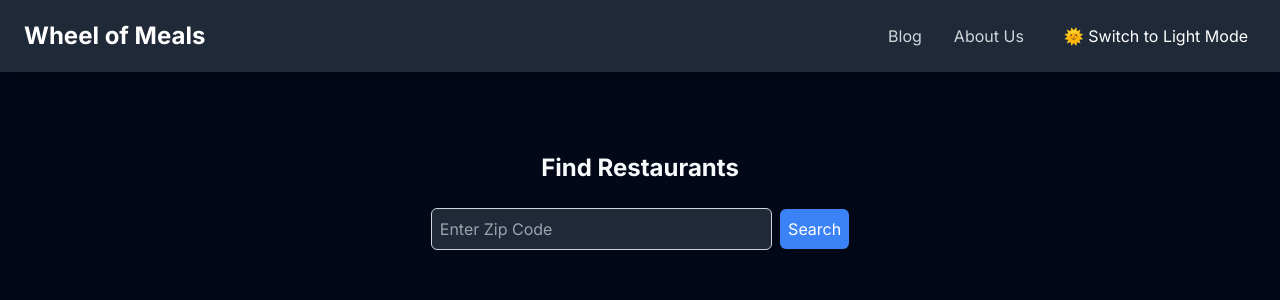
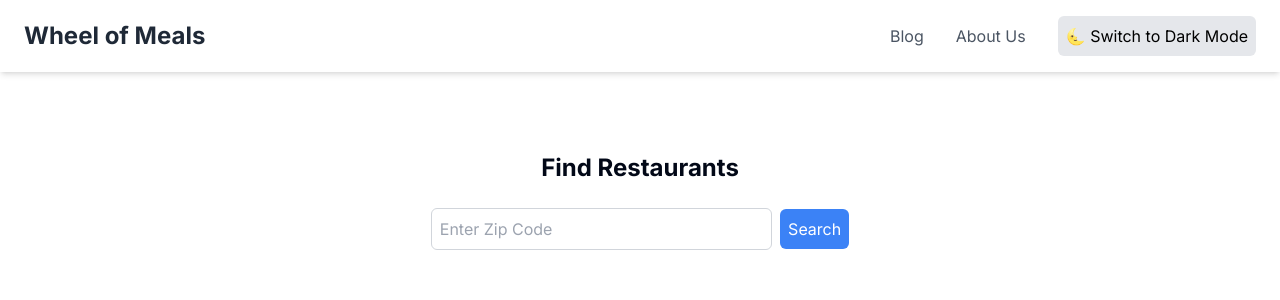
Before and after one commit to omeryildirim0/wheel, a Next.js app: page / in a window 1280 px wide. Shown: the top 300 px of the page. Built offline with nearby package versions, Linux system fonts and the light colour scheme.

Commit message:
default theme is back to light, and the flicker issue is resolved

```diff
--- a/components/ThemeProvider.tsx
+++ b/components/ThemeProvider.tsx
@@ -1,6 +1,6 @@
 "use client";
 
-import React, { ReactNode } from 'react';
+import React, { ReactNode, useEffect, useState } from 'react';
 import { ThemeProvider as NextThemesProvider } from 'next-themes';
 
 interface ThemeProviderProps {
@@ -8,8 +8,19 @@ interface ThemeProviderProps {
 }
 
 export const ThemeProvider: React.FC<ThemeProviderProps> = ({ children }) => {
+  const [mounted, setMounted] = useState(false);
+
+  useEffect(() => {
+    setMounted(true);
+  }, []);
+
+  // Prevent rendering until mounted
+  if (!mounted) {
+    return <div />;
+  }
+
   return (
-    <NextThemesProvider attribute="class" defaultTheme="light" enableSystem={false}>
+    <NextThemesProvider attribute="class" defaultTheme="light" enableSystem={false} disableTransitionOnChange>
       {children}
     </NextThemesProvider>
   );
--- a/components/ThemeToggleButton.tsx
+++ b/components/ThemeToggleButton.tsx
@@ -1,24 +1,23 @@
-//ThemeToggleButton.tsx
 "use client";
 
 import React, { useEffect, useState } from 'react';
 import { useTheme } from 'next-themes';
 
 const ThemeToggleButton: React.FC = () => {
-  const { resolvedTheme, setTheme } = useTheme();
+  const { theme, setTheme } = useTheme();
   const [mounted, setMounted] = useState(false);
 
   useEffect(() => {
-    setMounted(true); // Ensure component is mounted on client-side
+    setMounted(true);
   }, []);
 
   const toggleTheme = () => {
-    setTheme(resolvedTheme === 'light' ? 'dark' : 'light');
+    setTheme(theme === 'light' ? 'dark' : 'light');
   };
 
-  // Placeholder for consistent height before button is rendered
+  // Prevent rendering until mounted to avoid flickering
   if (!mounted) {
-    return <div className="p-2 rounded-md bg-gray-200 dark:bg-gray-800 text-black dark:text-white hover:bg-gray-300 dark:hover:bg-gray-700 transition duration-300 invisible">Loading...</div>;
+    return null;
   }
 
   return (
@@ -26,7 +25,7 @@ const ThemeToggleButton: React.FC = () => {
       onClick={toggleTheme}
       className="p-2 rounded-md bg-gray-200 dark:bg-gray-800 text-black dark:text-white hover:bg-gray-300 dark:hover:bg-gray-700 transition duration-300"
     >
-      {resolvedTheme === 'light' ? '🌜 Switch to Dark Mode' : '🌞 Switch to Light Mode'}
+      {theme === 'light' ? '🌜 Switch to Dark Mode' : '🌞 Switch to Light Mode'}
     </button>
   );
 };
```
Also changed, not shown: app/layout.tsx (+2 -5 lines).
